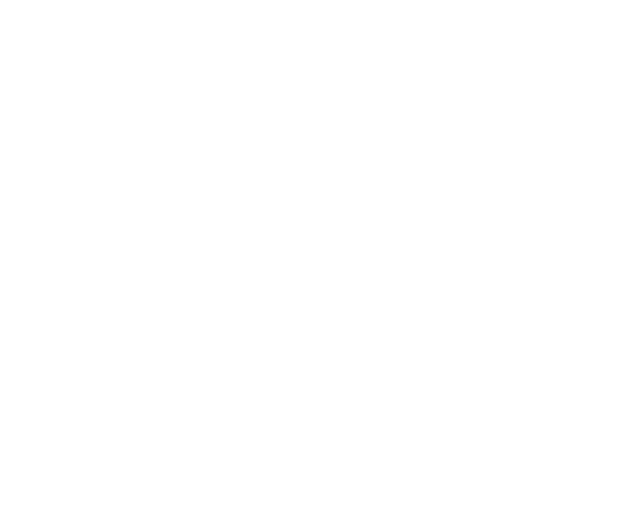
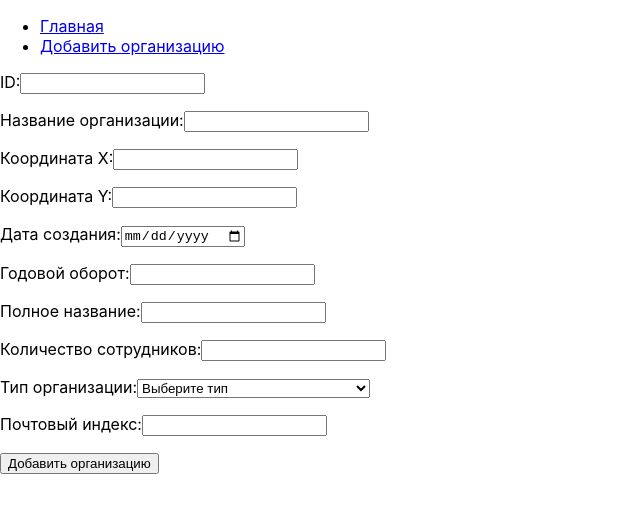
Before and after one commit to ShchA317/SOA, a React (Create React App) app in the folder lab2/client/: page /add-organization in a window 1280 px wide. Before the commit this address had no page. Shown: the top 512 px of the page, without its empty margins (0-640 px from the left). Built offline with nearby package versions, Linux system fonts and the light colour scheme.

Commit message:
lab2: client draft 1 version

```diff
--- a/lab2/client/src/App.js
+++ b/lab2/client/src/App.js
@@ -1,15 +1,37 @@
 import React from 'react';
-import { BrowserRouter as Router, Route, Routes } from 'react-router-dom';
+import { BrowserRouter as Router, Route, Routes, Link } from 'react-router-dom';
 import OrganizationsList from './pages/OrganizationsList';
 import OrganizationDetails from './pages/OrganizationDetails';
+import OrganizationForm from "./components/form/OrganizationForm";
+
+function Home() {
+    return (
+        <div>
+            <h2>Добро пожаловать на главную страницу</h2>
+            <p>Используйте навигацию для перехода к форме добавления организации.</p>
+        </div>
+    );
+}
 
 function App() {
   return (
       <Router>
-        <Routes>
-          <Route path="/" element={<OrganizationsList />} />
-          <Route path="/organizations/:id" element={<OrganizationDetails />} />
-        </Routes>
+          <nav>
+              <ul>
+                  <li>
+                      <Link to="/">Главная</Link>
+                  </li>
+                  <li>
+                      <Link to="/add-organization">Добавить организацию</Link>
+                  </li>
+              </ul>
+          </nav>
+          <Routes>
+              {/*<Route path="/" element={<OrganizationsList/>}/>*/}
+              <Route path="/" element={<Home />} />
+              <Route path="/organizations/:id" element={<OrganizationDetails/>}/>
+              <Route path="/add-organization" element={<OrganizationForm onSubmit={(data) => console.log("Данные формы:", data)} />} />
+          </Routes>
       </Router>
   );
 }
--- a/lab2/client/src/api/organizationApi.js
+++ b/lab2/client/src/api/organizationApi.js
@@ -1,7 +1,7 @@
 import axios from 'axios';
 
 const apiClient = axios.create({
-    baseURL: 'http://localhost:5000', // Замените на реальный URL API
+    baseURL: '/organization-1.0.1-SNAPSHOT/api',
     headers: {
         'Content-Type': 'application/json',
     },
--- /dev/null
+++ b/lab2/client/src/components/form/OrganizationForm.js
@@ -0,0 +1,111 @@
+import React from "react";
+import { useForm } from "react-hook-form";
+import { yupResolver } from "@hookform/resolvers/yup";
+import * as yup from "yup";
+import {createOrganization} from "../../api/organizationApi";
+
+const schema = yup.object().shape({
+    id: yup.number().positive().integer().required("ID обязателен"),
+    name: yup.string().required("Название организации обязательно"),
+    coordinates: yup.object({
+        x: yup.number().max(76, "X не может быть больше 76").required("Координата X обязательна"),
+        y: yup.number().min(-155, "Y не может быть меньше -155").required("Координата Y обязательна")
+    }),
+    creationDate: yup.date().required("Дата создания обязательна"),
+    annualTurnover: yup.number().positive().required("Годовой оборот обязателен"),
+    fullName: yup.string().max(1678, "Полное название не может превышать 1678 символов").required("Полное название обязательно"),
+    employeesCount: yup.number().positive().integer().required("Количество сотрудников обязательно"),
+    type: yup.string().oneOf(["PUBLIC", "TRUST", "OPEN_JOINT_STOCK_COMPANY"]).required("Тип организации обязателен"),
+    officialAddress: yup.object({
+        zipCode: yup.string().nullable()
+    })
+});
+
+const OrganizationForm = ( ) => {
+    const { register, handleSubmit, formState: { errors } } = useForm({
+        resolver: yupResolver(schema)
+    });
+
+    const onSubmit = async (data) => {
+        try {
+            await createOrganization(data);
+            alert("Организация успешно добавлена");
+        } catch (error) {
+            console.error("Ошибка при добавлении организации:", error);
+            alert("Не удалось добавить организацию");
+        }
+    };
+
+    return (
+        <form onSubmit={handleSubmit(onSubmit)}>
+            <div>
+                <label>ID:</label>
+                <input type="number" {...register("id")} />
+                <p>{errors.id?.message}</p>
+            </div>
+
+            <div>
+                <label>Название организации:</label>
+                <input type="text" {...register("name")} />
+                <p>{errors.name?.message}</p>
+            </div>
+
+            <div>
+                <label>Координата X:</label>
+                <input type="number" {...register("coordinates.x")} />
+                <p>{errors.coordinates?.x?.message}</p>
+            </div>
+
+            <div>
+                <label>Координата Y:</label>
+                <input type="number" {...register("coordinates.y")} />
+                <p>{errors.coordinates?.y?.message}</p>
+            </div>
+
+            <div>
+                <label>Дата создания:</label>
+                <input type="date" {...register("creationDate")} />
+                <p>{errors.creationDate?.message}</p>
+            </div>
+
+            <div>
+                <label>Годовой оборот:</label>
+                <input type="number" {...register("annualTurnover")} />
+                <p>{errors.annualTurnover?.message}</p>
+            </div>
+
+            <div>
+                <label>Полное название:</label>
+                <input type="text" {...register("fullName")} />
+                <p>{errors.fullName?.message}</p>
+            </div>
+
+            <div>
+                <label>Количество сотрудников:</label>
+                <input type="number" {...register("employeesCount")} />
+                <p>{errors.employeesCount?.message}</p>
+            </div>
+
+            <div>
+                <label>Тип организации:</label>
+                <select {...register("type")}>
+                    <option value="">Выберите тип</option>
+                    <option value="PUBLIC">PUBLIC</option>
+                    <option value="TRUST">TRUST</option>
+                    <option value="OPEN_JOINT_STOCK_COMPANY">OPEN_JOINT_STOCK_COMPANY</option>
+                </select>
+                <p>{errors.type?.message}</p>
+            </div>
+
+            <div>
+                <label>Почтовый индекс:</label>
+                <input type="text" {...register("officialAddress.zipCode")} />
+                <p>{errors.officialAddress?.zipCode?.message}</p>
+            </div>
+
+            <button type="submit">Добавить организацию</button>
+        </form>
+    );
+};
+
+export default OrganizationForm;
```
Also changed, not shown: lab2/client/package.json (+4 -4 lines), 1 other file (tests, documents, lock files or other folders).
